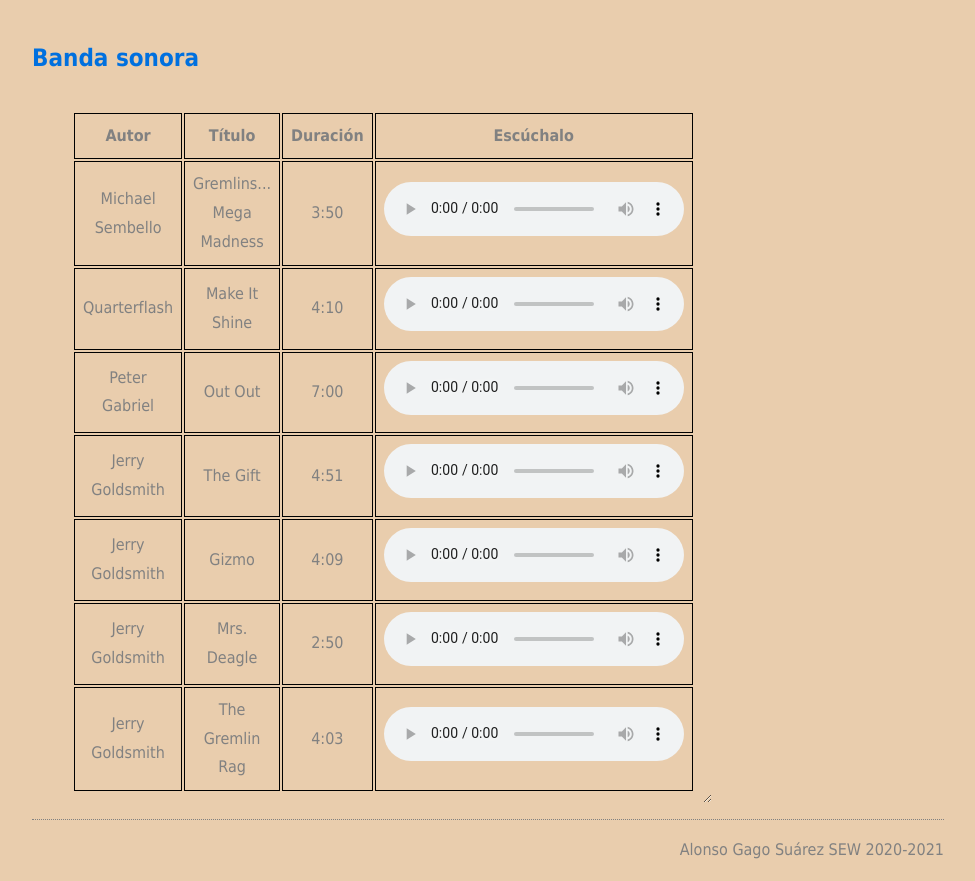
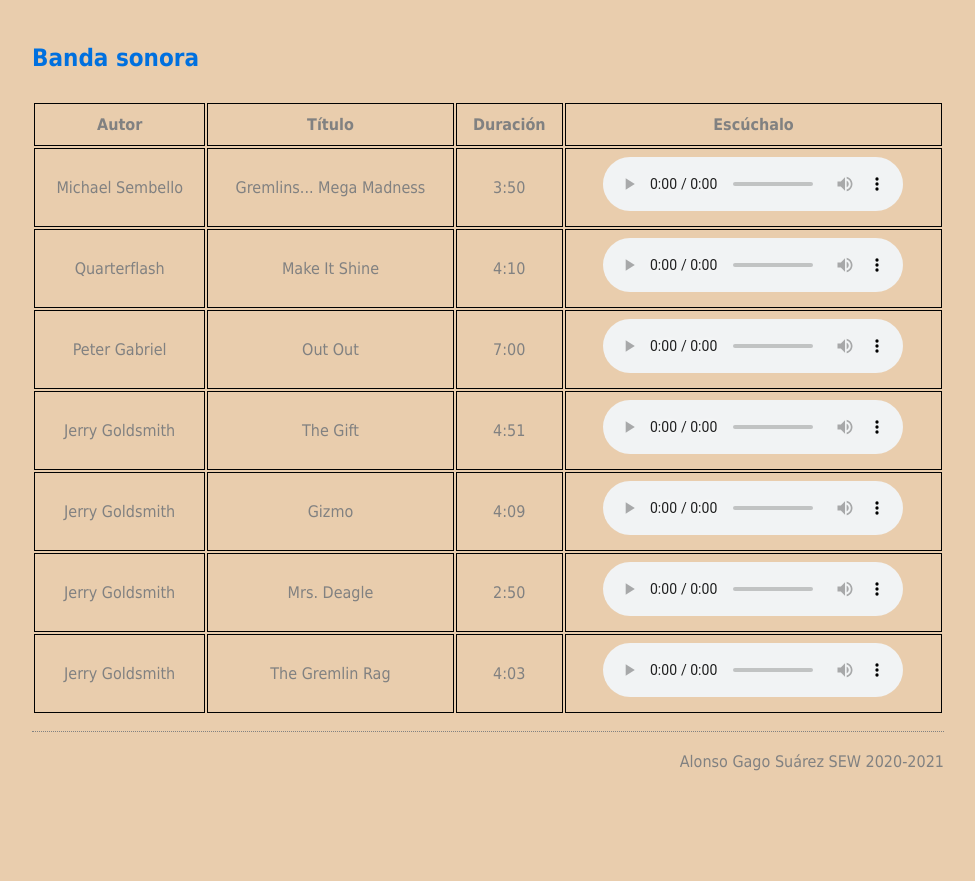
Before and after one commit to UO269424/SEW-Practica1, a plain HTML site: page BSO.html in a window 1280 px wide. Shown: the part 573-1454 px from the top of the page, without its empty margins (152-1127 px from the left). After the commit the page ends 1365 px from the top, so only its background shows below. Drawn offline with Linux system fonts and the light colour scheme.

Commit message:
arreglando tabla 2

```diff
--- a/BSO.html
+++ b/BSO.html
@@ -33,7 +33,7 @@
 
     <h2>Banda sonora</h2>
 
-    <div>
+
     <table>
         <tr>
             <th>Autor</th>
@@ -84,7 +84,7 @@
             <td><audio src="Multimedia/BSO/end-title-the-gremlin-rag.mp3" controls></audio></td>
         </tr>
     </table>
-    </div>
+
 
     <footer>
         <p>Alonso Gago Suárez SEW 2020-2021</p>
--- a/estilo.css
+++ b/estilo.css
@@ -55,6 +55,7 @@ footer >p   {
 td, th {
      border: 1px solid #000000;
      padding: 8px;
+     line-height: 25px;
 }
 
 /*especificidad -> 2*/
```
